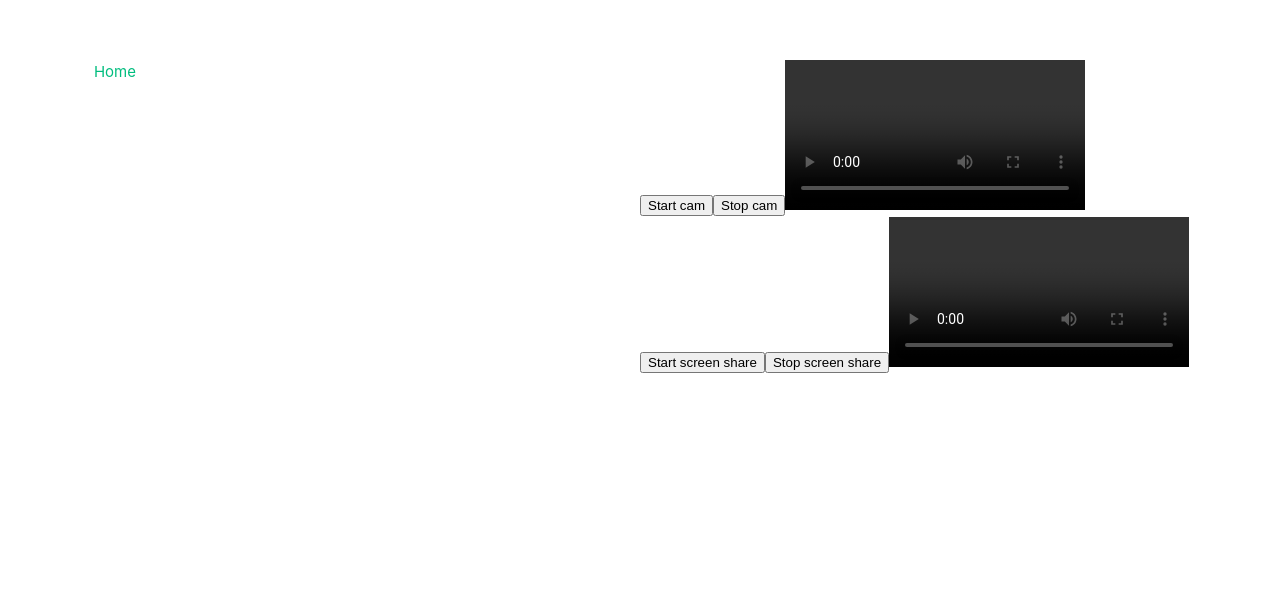
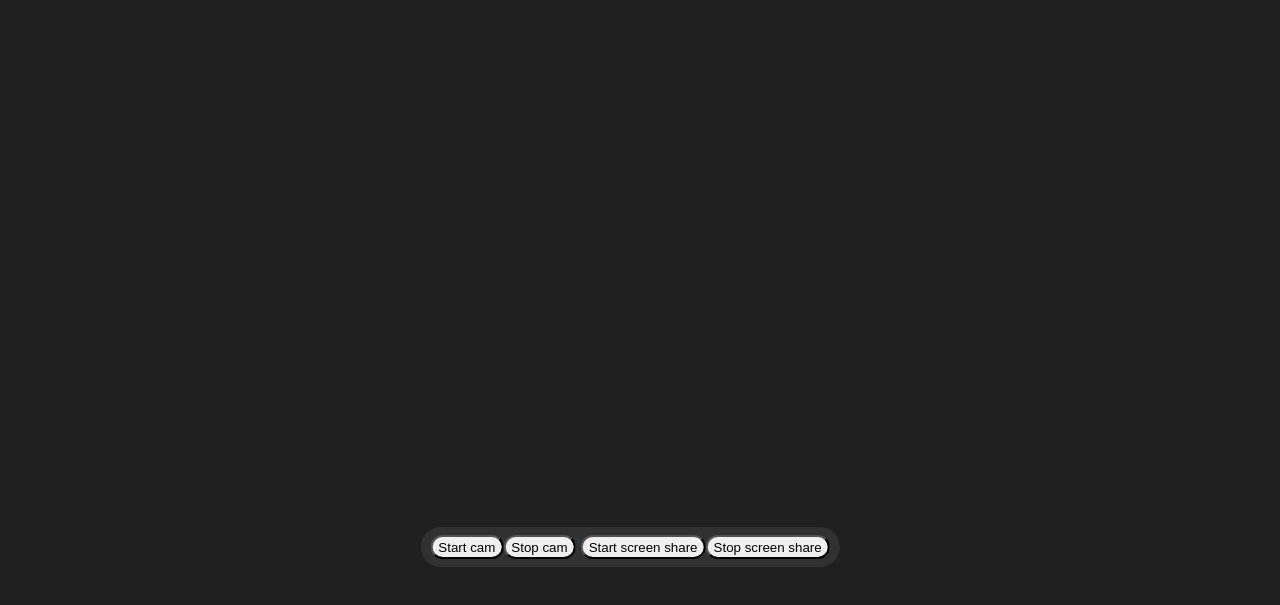
Before and after one commit to ChristopherDebray/WebRTC_project_front, a Vue app: page / in a window 1280 px wide. Shown: the part 183-788 px from the top of the page. Built offline with nearby package versions, Linux system fonts and the light colour scheme; no server answers; the HTML template or start-up script is replaced by a standard one.

Commit message:
feat: Added basic style for videos

```diff
--- a/src/App.vue
+++ b/src/App.vue
@@ -1,17 +1,9 @@
 <script setup lang="ts">
-import { RouterLink, RouterView } from 'vue-router'
+import { RouterView } from 'vue-router'
 
 </script>
 
 <template>
-  <header>
-    <div class="wrapper">
-      <nav>
-        <RouterLink to="/">Home</RouterLink>
-      </nav>
-    </div>
-  </header>
-
   <RouterView />
 </template>
 
--- a/src/assets/main.css
+++ b/src/assets/main.css
@@ -1,35 +1 @@
 @import './base.css';
-
-#app {
-  max-width: 1280px;
-  margin: 0 auto;
-  padding: 2rem;
-  font-weight: normal;
-}
-
-a,
-.green {
-  text-decoration: none;
-  color: hsla(160, 100%, 37%, 1);
-  transition: 0.4s;
-  padding: 3px;
-}
-
-@media (hover: hover) {
-  a:hover {
-    background-color: hsla(160, 100%, 37%, 0.2);
-  }
-}
-
-@media (min-width: 1024px) {
-  body {
-    display: flex;
-    place-items: center;
-  }
-
-  #app {
-    display: grid;
-    grid-template-columns: 1fr 1fr;
-    padding: 0 2rem;
-  }
-}
--- a/src/components/medias/VideoManager.vue
+++ b/src/components/medias/VideoManager.vue
@@ -11,11 +11,13 @@ let screenStream: MediaStream | null = null;
 
 const ownVideo = ref<HTMLVideoElement | null>(null);
 const ownScreen = ref<HTMLVideoElement | null>(null);
+const displaySmallVideo = ref<boolean>(false);
 
 const startCamStream = async () => {
     camStream = await navigator.mediaDevices.getUserMedia(constraints);
     if (ownVideo.value) {
         ownVideo.value.srcObject = camStream;
+        displaySmallVideo.value = true
     }
 }
 
@@ -27,6 +29,8 @@ const stopCamStream = () => {
     camStream.getTracks().forEach(track => {
         track.stop()
     });
+    camStream = null
+    displaySmallVideo.value = false
 }
 
 const startScreenStream = async () => {
@@ -44,22 +48,63 @@ const stopScreenStream = async () => {
     screenStream.getTracks().forEach(track => {
         track.stop()
     });
+    screenStream = null
 }
 </script>
 
 <template>
-    <div>
-        <div>
-            <button @click="startCamStream">Start cam</button>
-            <button @click="stopCamStream">Stop cam</button>
-            <video ref="ownVideo" autoplay playsinline controls></video>
-        </div>
-        <div>
-            <button @click="startScreenStream">Start screen share</button>
-            <button @click="stopScreenStream">Stop screen share</button>
-            <video ref="ownScreen" autoplay playsinline controls></video>
+    <div class="video_page">
+        <video class="video_full_page" ref="ownScreen" autoplay playsinline></video>
+        <video class="video_small_picture" ref="ownVideo" autoplay playsinline controls
+            v-show="displaySmallVideo"></video>
+
+        <div class="action_bar">
+            <button class="btn" @click="startCamStream">Start cam</button>
+            <button class="btn" @click="stopCamStream">Stop cam</button>
+            |
+            <button class="btn" @click="startScreenStream">Start screen share</button>
+            <button class="btn" @click="stopScreenStream">Stop screen share</button>
         </div>
     </div>
 </template>
 
-<style scoped></style>
+<style scoped>
+.video_page {
+    height: 100%;
+    background-color: rgb(32, 32, 32);
+    position: relative;
+}
+
+.video_full_page {
+    display: block;
+    margin: auto;
+    width: 99vw;
+    height: 100vh;
+}
+
+.video_small_picture {
+    position: absolute;
+    top: 10px;
+    right: 10px;
+    border-radius: 10px;
+    box-shadow: 0 14px 28px rgba(0, 0, 0, 0.25), 0 10px 10px rgba(0, 0, 0, 0.22);
+}
+
+.action_bar {
+    position: absolute;
+    bottom: 40px;
+    right: 50%;
+    transform: translateX(50%);
+    background-color: rgb(49, 49, 49);
+    margin: 10px;
+    border-radius: 9999px;
+    display: inline-flex;
+    justify-content: space-around;
+    padding: 8px 10px;
+}
+
+.action_bar .btn {
+    border-radius: 999px;
+
+}
+</style>
--- a/src/views/HomePage.vue
+++ b/src/views/HomePage.vue
@@ -17,7 +17,6 @@ socket.on("testReceived", () => {
 </script>
 
 <template>
-    <div>
     <Suspense>
         <VideoManager />
 
@@ -25,7 +24,6 @@ socket.on("testReceived", () => {
             Loading...
         </template>
     </Suspense>
-    </div>
 </template>
 
 <style scoped></style>
```
Also changed, not shown: src/layouts/DefaultLayout.vue (added, +9 -0 lines). Lines whose indentation alone changed are shown as unchanged.
